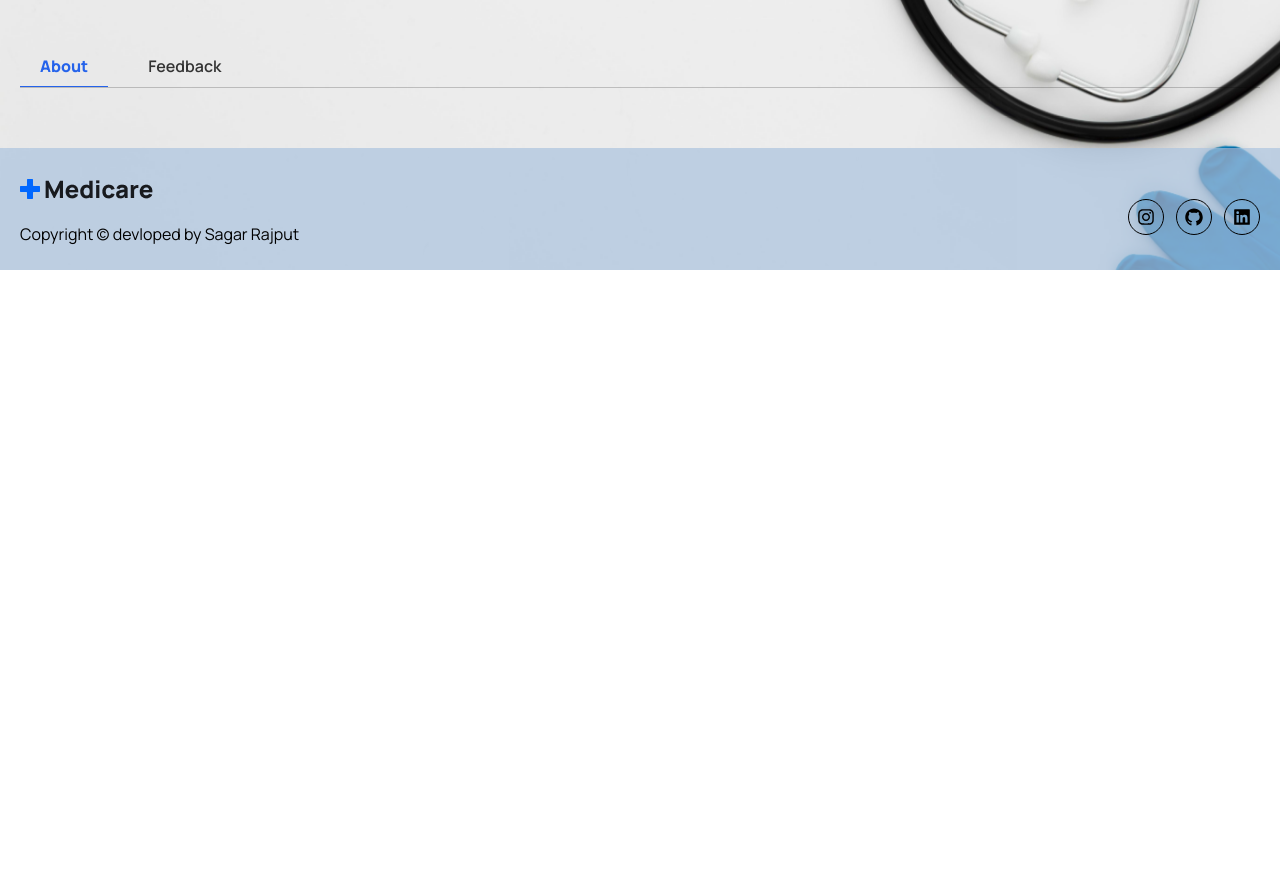
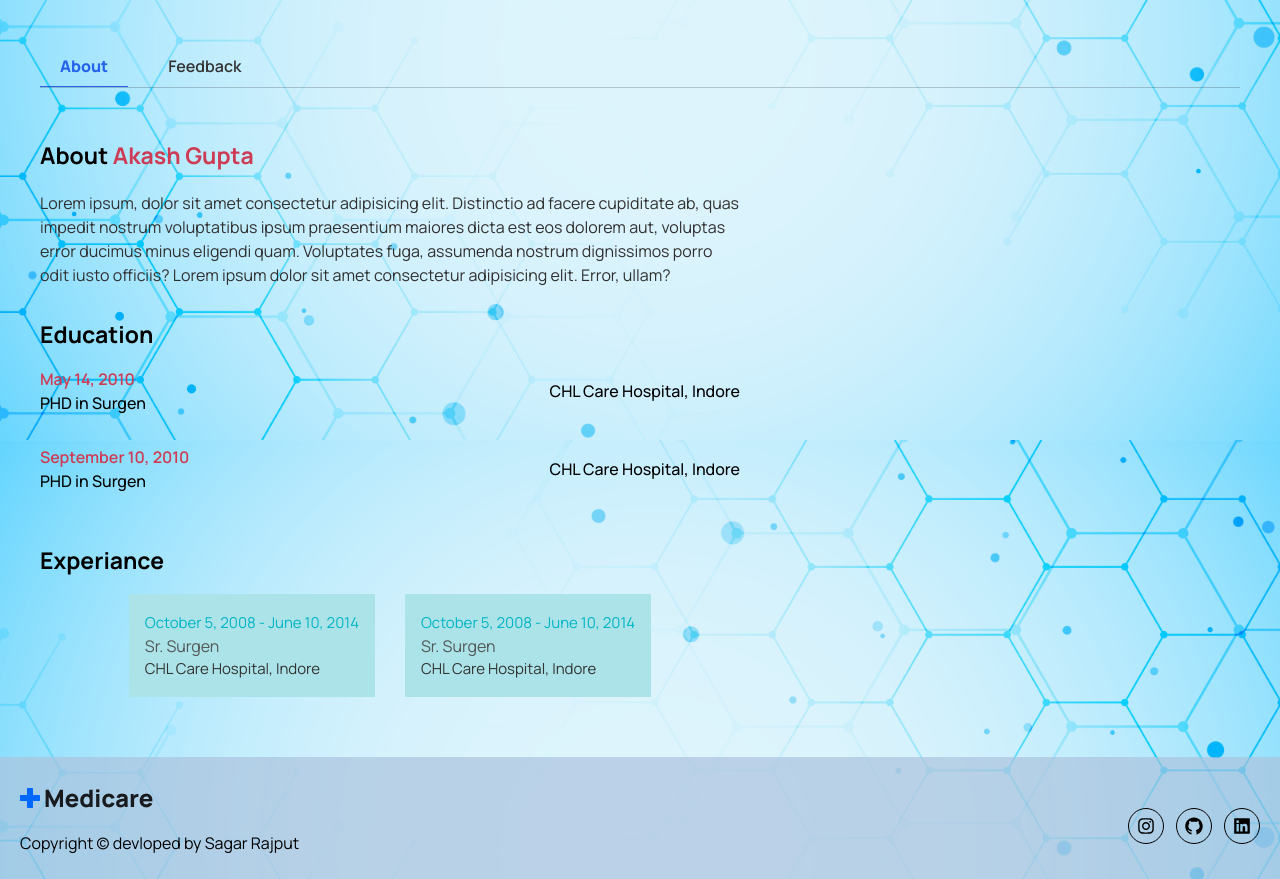
Before and after one commit to sagar9753/Doctor-Appointment-Booking, a React (Vite) app in the folder client/: page /doctors/1 in a window 1280 px wide. Shown: the part 360-1239 px from the top of the page. Before the commit the page ends 800 px from the top, so only its background shows below. Built offline with nearby package versions, Linux system fonts and the light colour scheme.

Commit message:
Doctor detail page.......

```diff
--- a/client/src/components/Header/Header.jsx
+++ b/client/src/components/Header/Header.jsx
@@ -25,7 +25,7 @@ const menuItems = [
 const Header = () => {
 
   return (
-    <header className="sticky top-0 flex items-center bg-[#acc3de] py-[15px]">
+    <header className="sticky top-0 flex items-center bg-[#97c0f0] bg-opacity-90 py-[15px]">
       <div className="header container flex items-center justify-between ">
         {/* ---------------LOGO---------------------- */}
         <div>
--- a/client/src/index.css
+++ b/client/src/index.css
@@ -22,7 +22,7 @@
     }
 
     .text_para{
-        @apply text-[16px] mt-[18px]
+        @apply text-[16px] mt-[18px] text-[#303031]
     }
 }
 
--- /dev/null
+++ b/client/src/pages/Doctors/AboutDoctor.jsx
@@ -0,0 +1,78 @@
+import React from 'react'
+import { dateFormate } from '../../utils/dateFormate'
+
+const AboutDoctor = () => {
+    return (
+        <div className='max-w-[700px]'>
+            <div className='mt-[50px] w-full'>
+                <h2 className='text-[20px] lg:text-[23px] font-[700]'>About <span className='text-[#cd3c54]'>Akash Gupta</span> </h2>
+
+                <p className='w-full text_para'>Lorem ipsum, dolor sit amet consectetur adipisicing elit. Distinctio ad facere cupiditate ab, quas impedit nostrum voluptatibus ipsum praesentium maiores dicta est eos dolorem aut, voluptas error ducimus minus eligendi quam. Voluptates fuga, assumenda nostrum dignissimos porro odit iusto officiis? Lorem ipsum dolor sit amet consectetur adipisicing elit. Error, ullam?</p>
+            </div>
+
+            <div className="mt-[30px] ">
+                <h2 className='text-[20px] lg:text-[23px] font-[700]'>Education</h2>
+
+                <ul className='pt-4'>
+                    <li className='flex flex-col sm:flex-row sm:items-center sm:justify-between mb-[30px]'>
+                        <div>
+                            <span className='text-[#cd3c54] font-[600]'>
+                                {dateFormate('5-14-2010')}
+                            </span>
+                            <p className='font-medium'>
+                                PHD in Surgen
+                            </p>
+                        </div>
+                        <p className='font-medium'>
+                            CHL Care Hospital, Indore
+                        </p>
+                    </li>
+                    <li className='flex flex-col sm:flex-row sm:items-center sm:justify-between mb-[30px]'>
+                        <div>
+                            <span className='text-[#cd3c54] font-[600]'>
+                                {dateFormate('9-10-2010')}
+                            </span>
+                            <p className='font-medium'>
+                                PHD in Surgen
+                            </p>
+                        </div>
+                        <p className='font-medium'>
+                            CHL Care Hospital, Indore
+                        </p>
+                    </li>
+                </ul>
+            </div>
+
+            <div className='mt-[50px]'>
+                <h2 className='text-[20px] lg:text-[23px] font-[700]'>Experiance</h2>
+
+                <ul className='flex justify-center flex-wrap gap-[30px] pt-4'>
+                    <li className='p-4 bg-[#abe3e8] '>
+                        <span className='text-irisBlueColor text-[15px]'>
+                            {dateFormate('10-5-2008')} - {dateFormate('06-10-2014')}
+                        </span>
+                        <p className='text-[16px] text-[#525858]'>
+                            Sr. Surgen
+                        </p>
+                        <p className='text-[15px] text-[#323333]'>
+                            CHL Care Hospital, Indore
+                        </p>
+                    </li>
+                    <li className='p-4 bg-[#abe3e8] '>
+                        <span className='text-irisBlueColor text-[15px]'>
+                            {dateFormate('10-5-2008')} - {dateFormate('06-10-2014')}
+                        </span>
+                        <p className='text-[16px] text-[#525858]'>
+                            Sr. Surgen
+                        </p>
+                        <p className='text-[15px] text-[#323333]'>
+                            CHL Care Hospital, Indore
+                        </p>
+                    </li>
+                </ul>
+            </div>
+        </div>
+    )
+}
+
+export default AboutDoctor
--- a/client/src/pages/Doctors/DoctorDetails.jsx
+++ b/client/src/pages/Doctors/DoctorDetails.jsx
@@ -1,16 +1,21 @@
 import React, { useState } from 'react'
 import { FaStar } from "react-icons/fa";
 import docImg from '../../assets/images/doctor-img02.jpg'
+import AboutDoctor from './AboutDoctor';
+import Feedback from './Feedback';
 
 const DoctorDetails = () => {
   const [tab, setTab] = useState(true);
   return (
     <section>
-      <div className="container">
-        <div className="flex items-center justify-center gap-4 flex-wrap">
+      <div className="container flex justify-center">
+        <div className='w-[1200px]'>
+
+          <div className="flex gap-4 flex-wrap">
             <div className=''>
               <img src={docImg} alt="" className='w-[230px] h-[230px]' />
             </div>
+            <div className="flex items-center">
               <div>
                 <h2 className='text-[20px] lg:text-[23px] font-[700]'>Akash Gupta</h2>
                 <div className='flex items-center text-[13px] font-[600] py-2'>
@@ -19,19 +24,25 @@ const DoctorDetails = () => {
                   <span>(200)</span>
                 </div>
                 <span className='bg-[#58bdc6] text-[#1b5b61] px-2 py-1 text-[14px] lg:text-[16px]'>Surgen</span>
-            <div className="max-w-[500px]">
-              <p className='text_para w-full'>Lorem ipsum dolor sit amet consectetur, adipisicing elit. Ex odit doloremque culpa suscipit dolorum laudantium quos .</p>
+                <div className='text-[15px] mt-3'>CHL Care Hospital Indore</div>
               </div>
             </div>
           </div>
 
           <div className='border-b border-solid border-[#05050534] mt-[50px]'>
-          <button onClick={() => setTab(true)} className={`py-2 px-5 mr-5 text-[16px] text-[#333333] font-[600] ${tab && 'border-b border-solid border-blue-600 text-blue-600 font-[800]'} ${!tab && 'hover:text-white hover:border-b'}`}>
+            <button onClick={() => setTab(true)} className={`py-2 px-5 mr-5 text-[16px] text-[#333333] font-[600] ${tab && 'border-b border-solid border-blue-600 text-blue-600 font-[800]'} ${!tab && 'hover:text-[#899c8e] hover:border-b'}`}>
               About
             </button>
-          <button onClick={() => setTab(false)} className={`py-2 px-5 mr-5 text-[16px] text-[#333333] font-[600] ${!tab && 'border-b border-solid border-blue-600 text-blue-600 font-[800]'} ${tab && 'hover:text-white hover:border-b'}`}>
+            <button onClick={() => setTab(false)} className={`py-2 px-5 mr-5 text-[16px] text-[#333333] font-[600] ${!tab && 'border-b border-solid border-blue-600 text-blue-600 font-[800]'} ${tab && 'hover:text-[#899c8e] hover:border-b'}`}>
               Feedback
             </button>
+          </div>
+
+          <div className="mt-[50px]">
+            {
+              tab ? <AboutDoctor /> : <Feedback />
+            }
+          </div>
         </div>
       </div>
     </section>
--- /dev/null
+++ b/client/src/pages/Doctors/Feedback.jsx
@@ -0,0 +1,39 @@
+import React from 'react'
+import { FaStar } from "react-icons/fa";
+import avatar from '../../assets/images/avatar-icon.png'
+import { dateFormate } from '../../utils/dateFormate'
+
+const Feedback = () => {
+    return (
+        <div className='max-w-[700px]'>
+            <h2 className='text-[20px] lg:text-[23px] font-[700] mb-[20px]'>
+                All reviews (272)
+            </h2>
+            <div className="flex flex-col justify-between gap-3 mb-[35px]">
+                <div className="flex items-center justify-between">
+                    <div className='flex items-center gap-4'>
+                        <div className="w-10 h-10 rounded-full">
+                            <img className='w-full' src={avatar} alt="" />
+                        </div>
+
+                        <div>
+                            <h4 className="text-[#cd3c54] text-[15px] font-[600]">Sagar Rajput</h4>
+                            <p className="text-[14px]">
+                                {dateFormate('02-13-2014')}
+                            </p>
+                        </div>
+                    </div>
+                    <div className='flex items-center text-[15px] gap-1 bg-[#3ccdcd] py-1 px-2 rounded-md'>
+                        <FaStar className='text-[#e6b635]' />
+                        <span>4.5</span>
+                    </div>
+                </div>
+                <p className='text-[14px] text-[#363535]'>
+                    Lorem ipsum dolor sit amet consectetur adipisicing elit. Necessitatibus, possimus?Lorem ipsum, dolor sit amet consectetur
+                </p>
+            </div>
+        </div>
+    )
+}
+
+export default Feedback
--- /dev/null
+++ b/client/src/utils/dateFormate.js
@@ -0,0 +1,6 @@
+export const dateFormate = (date, config)=>{
+    const defaultOptions = {day:'numeric', month:'long', year:'numeric'}
+    const options = config ? config : defaultOptions
+
+    return new Date(date).toLocaleDateString("en-US", options);
+}
```
Also changed, not shown: client/src/assets/images/bgimg.jpg. Lines whose indentation alone changed are shown as unchanged.
